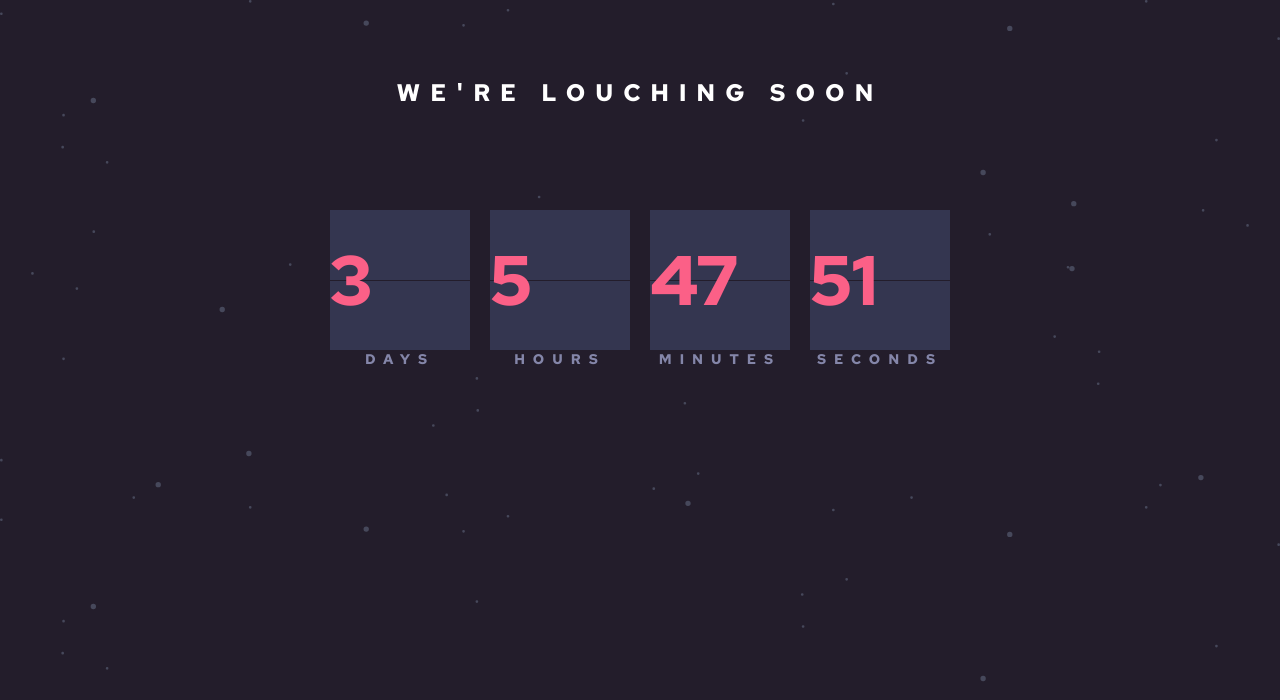
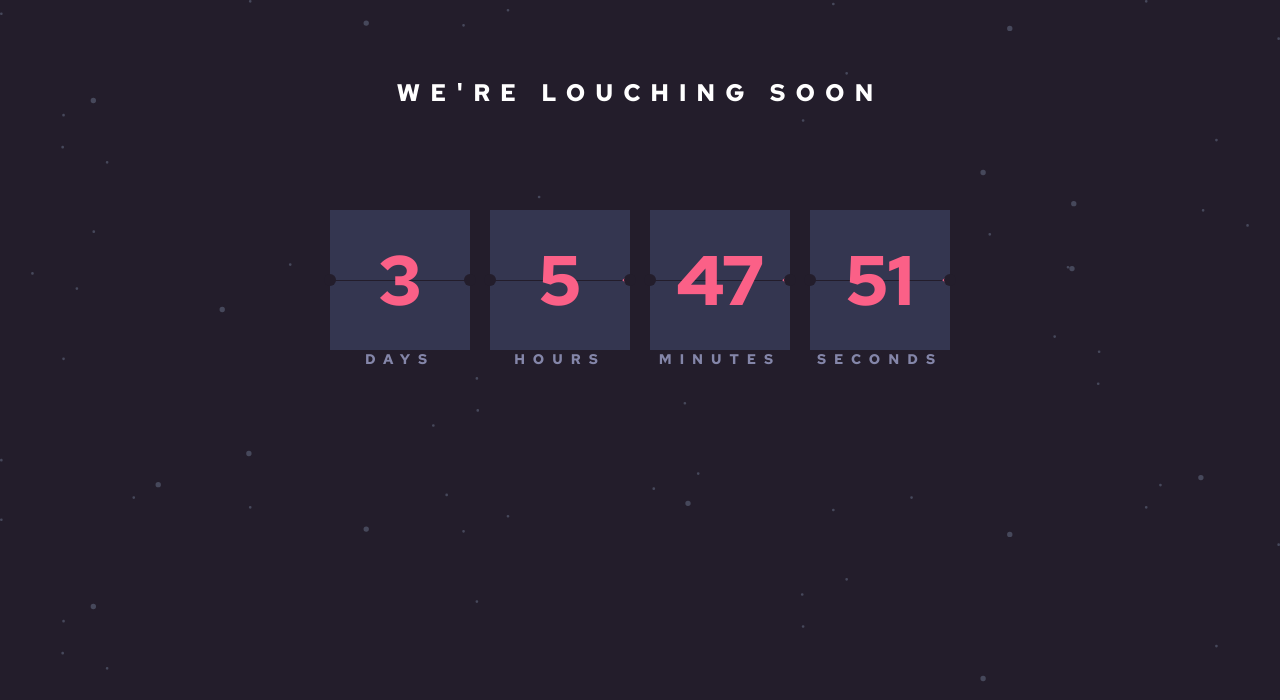
Before and after one commit to diogojorgebasso/launch-countdown-timer-main, a plain HTML site: page index.html in a window 1280 px wide. Shown: the top 700 px of the page. Drawn offline with Linux system fonts and the light colour scheme.

Commit message:
calendar desing fixed

```diff
--- a/index.html
+++ b/index.html
@@ -17,19 +17,19 @@
   <h1>WE'RE LOUCHING SOON</h1>
   <div id="calendars">
     <div id="CalendarDay">
-    <div class="calendarDesing"><hr><figure class="LeftCircle"></figure><div id="day"><!--Used in JS--></div></div>
+    <div class="calendarDesing"></figure><hr><figure class="rightCircle"></figure><figure class="leftCircle"></figure><div id="day"><!--Used in JS--></div></div>
     <div class="dayText"><p>DAYS</p></div>
     </div>
     <div id="CalendarHour">
-      <div class="calendarDesing"><hr><div id="hour"><!--Used in JS--></div></div>
+      <div class="calendarDesing"></figure><hr><figure class="rightCircle"></figure><figure class="leftCircle"></figure><<div id="hour"><!--Used in JS--></div></div>
       <div class="hourText"><p>HOURS</p></div>
     </div>
     <div id="CalendarMinute">
-      <div class="calendarDesing"><hr><div id="minute"><!--Used in JS--></div></div>
+      <div class="calendarDesing"></figure><hr><figure class="rightCircle"></figure><figure class="leftCircle"></figure><<div id="minute"><!--Used in JS--></div></div>
       <div class="minuteText"><p>MINUTES</p></div>
     </div>
     <div id="CalendarSecond">
-      <div class="calendarDesing"><hr><div id="second"><!--Used in JS--></div></div>
+      <div class="calendarDesing"></figure><hr><figure class="rightCircle"></figure><figure class="leftCircle"></figure><<div id="second"><!--Used in JS--></div></div>
       <div class="secondText"><p>SECONDS</p></div>
     </div>
   </div>
--- a/main.css
+++ b/main.css
@@ -35,14 +35,25 @@
       color: hsl(345, 95%, 68%);
       align-items: center;
       display: flex;
+      justify-content: center;
+    }
+
+    .rightCircle {
+      position: absolute;
+      background:rgb(35, 29, 43);
+      border-radius: 50%;
+      height: 0.9em;
+      width: 0.9em;
+      margin-left: 140px;
     }
 
     .leftCircle {
-      background: white;
+      position: absolute;
+      background:rgb(35, 29, 43);
       border-radius: 50%;
-      height: 30px;
-      width: 30px;
-      margin: 0;
+      height: 0.9em;
+      width: 0.9em;
+      margin-right: 140px;
     }
 
     hr{
@@ -55,7 +66,6 @@
     #day {
       font-size: 5em;
       position: absolute;
-      text-align: center;
     }
     #hour {
       font-size: 5em;
```
